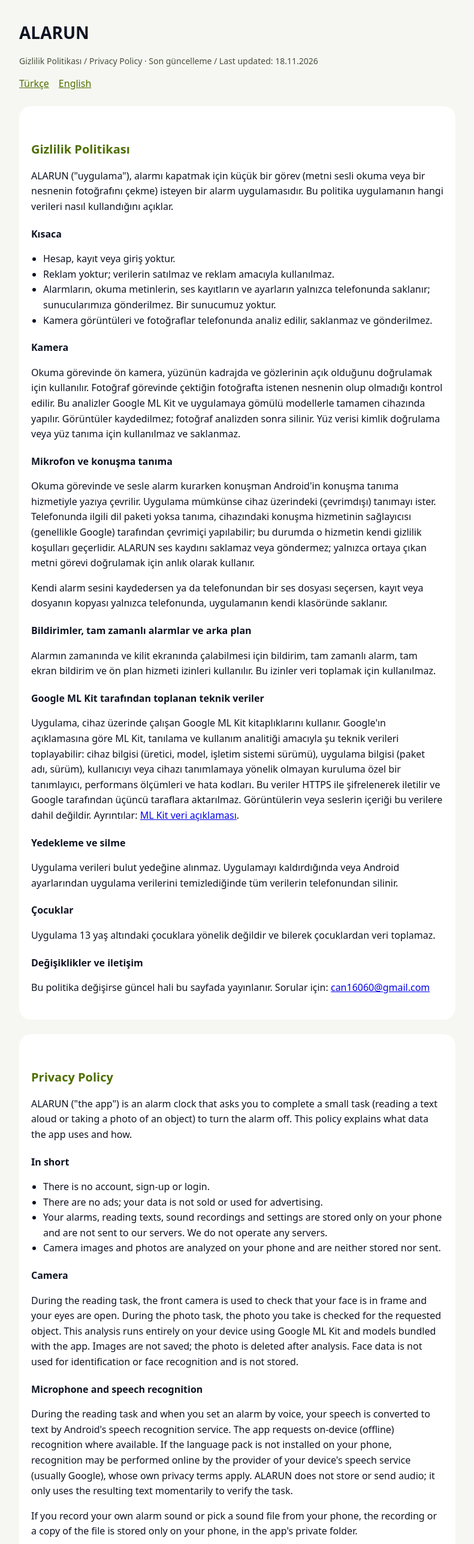
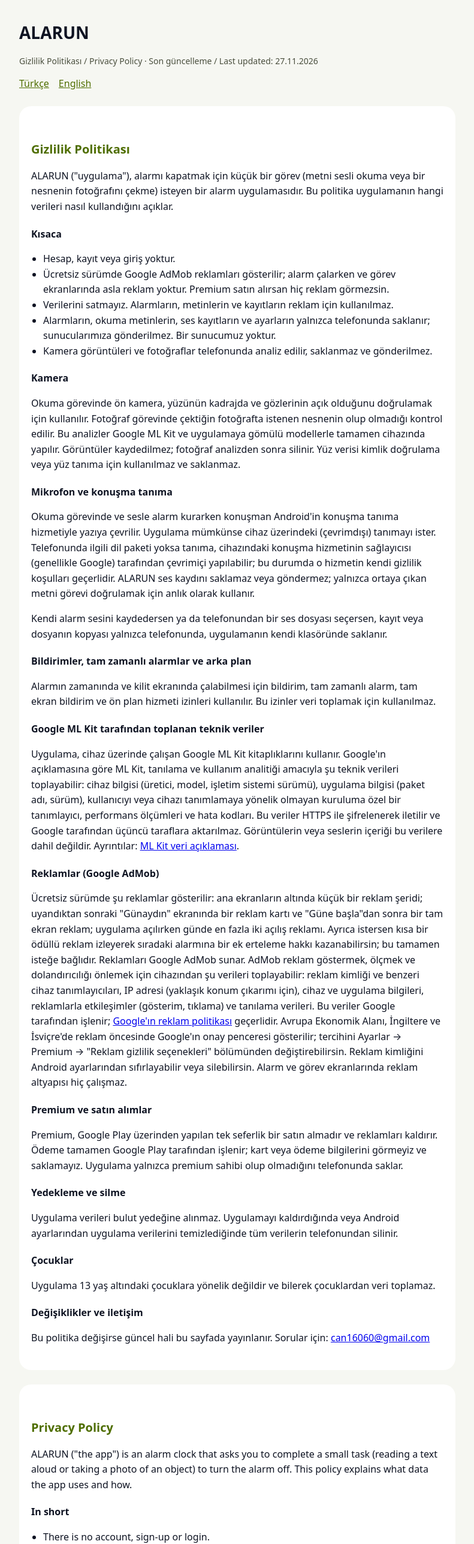
Before and after one commit to chicode-x/Alarun-privacy, a plain HTML site: page index.html in a window 1280 px wide. Shown: the top 2574 px of the page at 60% size, without its empty margins (244-1035 px from the left). Drawn offline with Linux system fonts and the light colour scheme.

Commit message:
Gizlilik politikası: AdMob reklamları ve Premium satın alma eklendi
Co-Authored-By: Claude Opus 5.5 <noreply@anthropic.com>

```diff
--- a/index.html
+++ b/index.html
@@ -23,7 +23,7 @@
 <body>
 <main>
   <h1>ALARUN</h1>
-  <p class="meta">Gizlilik Politikası / Privacy Policy · Son güncelleme / Last updated: 18.11.2026</p>
+  <p class="meta">Gizlilik Politikası / Privacy Policy · Son güncelleme / Last updated: 27.11.2026</p>
   <nav><a href="#tr">Türkçe</a><a href="#en">English</a></nav>
 
   <section class="lang" id="tr" lang="tr">
@@ -33,7 +33,8 @@
     <h3>Kısaca</h3>
     <ul>
       <li>Hesap, kayıt veya giriş yoktur.</li>
-      <li>Reklam yoktur; verilerin satılmaz ve reklam amacıyla kullanılmaz.</li>
+      <li>Ücretsiz sürümde Google AdMob reklamları gösterilir; alarm çalarken ve görev ekranlarında asla reklam yoktur. Premium satın alırsan hiç reklam görmezsin.</li>
+      <li>Verilerini satmayız. Alarmların, metinlerin ve kayıtların reklam için kullanılmaz.</li>
       <li>Alarmların, okuma metinlerin, ses kayıtların ve ayarların yalnızca telefonunda saklanır; sunucularımıza gönderilmez. Bir sunucumuz yoktur.</li>
       <li>Kamera görüntüleri ve fotoğraflar telefonunda analiz edilir, saklanmaz ve gönderilmez.</li>
     </ul>
@@ -50,6 +51,12 @@
 
     <h3>Google ML Kit tarafından toplanan teknik veriler</h3>
     <p>Uygulama, cihaz üzerinde çalışan Google ML Kit kitaplıklarını kullanır. Google'ın açıklamasına göre ML Kit, tanılama ve kullanım analitiği amacıyla şu teknik verileri toplayabilir: cihaz bilgisi (üretici, model, işletim sistemi sürümü), uygulama bilgisi (paket adı, sürüm), kullanıcıyı veya cihazı tanımlamaya yönelik olmayan kuruluma özel bir tanımlayıcı, performans ölçümleri ve hata kodları. Bu veriler HTTPS ile şifrelenerek iletilir ve Google tarafından üçüncü taraflara aktarılmaz. Görüntülerin veya seslerin içeriği bu verilere dahil değildir. Ayrıntılar: <a href="https://developers.google.com/ml-kit/android-data-disclosure">ML Kit veri açıklaması</a>.</p>
+
+    <h3>Reklamlar (Google AdMob)</h3>
+    <p>Ücretsiz sürümde şu reklamlar gösterilir: ana ekranların altında küçük bir reklam şeridi; uyandıktan sonraki "Günaydın" ekranında bir reklam kartı ve "Güne başla"dan sonra bir tam ekran reklam; uygulama açılırken günde en fazla iki açılış reklamı. Ayrıca istersen kısa bir ödüllü reklam izleyerek sıradaki alarmına bir ek erteleme hakkı kazanabilirsin; bu tamamen isteğe bağlıdır. Reklamları Google AdMob sunar. AdMob reklam göstermek, ölçmek ve dolandırıcılığı önlemek için cihazından şu verileri toplayabilir: reklam kimliği ve benzeri cihaz tanımlayıcıları, IP adresi (yaklaşık konum çıkarımı için), cihaz ve uygulama bilgileri, reklamlarla etkileşimler (gösterim, tıklama) ve tanılama verileri. Bu veriler Google tarafından işlenir; <a href="https://policies.google.com/technologies/ads">Google'ın reklam politikası</a> geçerlidir. Avrupa Ekonomik Alanı, İngiltere ve İsviçre'de reklam öncesinde Google'ın onay penceresi gösterilir; tercihini Ayarlar → Premium → "Reklam gizlilik seçenekleri" bölümünden değiştirebilirsin. Reklam kimliğini Android ayarlarından sıfırlayabilir veya silebilirsin. Alarm ve görev ekranlarında reklam altyapısı hiç çalışmaz.</p>
+
+    <h3>Premium ve satın alımlar</h3>
+    <p>Premium, Google Play üzerinden yapılan tek seferlik bir satın almadır ve reklamları kaldırır. Ödeme tamamen Google Play tarafından işlenir; kart veya ödeme bilgilerini görmeyiz ve saklamayız. Uygulama yalnızca premium sahibi olup olmadığını telefonunda saklar.</p>
 
     <h3>Yedekleme ve silme</h3>
     <p>Uygulama verileri bulut yedeğine alınmaz. Uygulamayı kaldırdığında veya Android ayarlarından uygulama verilerini temizlediğinde tüm verilerin telefonundan silinir.</p>
@@ -68,7 +75,8 @@
     <h3>In short</h3>
     <ul>
       <li>There is no account, sign-up or login.</li>
-      <li>There are no ads; your data is not sold or used for advertising.</li>
+      <li>The free version shows Google AdMob ads; there are never ads while an alarm is ringing or on task screens. If you buy Premium, you see no ads at all.</li>
+      <li>We do not sell your data. Your alarms, texts and recordings are not used for advertising.</li>
       <li>Your alarms, reading texts, sound recordings and settings are stored only on your phone and are not sent to our servers. We do not operate any servers.</li>
       <li>Camera images and photos are analyzed on your phone and are neither stored nor sent.</li>
     </ul>
@@ -86,6 +94,12 @@
     <h3>Technical data collected by Google ML Kit</h3>
     <p>The app uses Google ML Kit libraries that run on your device. According to Google, ML Kit may collect the following technical data for diagnostics and usage analytics: device information (manufacturer, model, OS version), app information (package name, version), a per-installation identifier that is not intended to identify a user or device, performance metrics and error codes. This data is encrypted in transit using HTTPS and is not transferred to third parties by Google. It does not include the content of images or audio. Details: <a href="https://developers.google.com/ml-kit/android-data-disclosure">ML Kit data disclosure</a>.</p>
 
+    <h3>Ads (Google AdMob)</h3>
+    <p>The free version shows these ads: a small banner at the bottom of the main screens; an ad card on the "Good morning" screen after you wake up and one full-screen ad after "Start your day"; and at most two app-open ads per day when you open the app. You can also choose to watch a short rewarded ad to earn one extra snooze for your next alarm; this is entirely optional. Ads are served by Google AdMob. To show and measure ads and prevent fraud, AdMob may collect from your device: the advertising ID and similar device identifiers, IP address (used to infer approximate location), device and app information, ad interactions (impressions, clicks) and diagnostic data. This data is processed by Google under <a href="https://policies.google.com/technologies/ads">Google's advertising policies</a>. In the European Economic Area, the UK and Switzerland, Google's consent form is shown before any ads; you can change your choice in Settings → Premium → "Ad privacy options". You can reset or delete your advertising ID in Android settings. The ad SDK never runs on alarm or task screens.</p>
+
+    <h3>Premium and purchases</h3>
+    <p>Premium is a one-time purchase made through Google Play that removes ads. Payment is handled entirely by Google Play; we never see or store your card or payment details. The app only stores on your phone whether you own Premium.</p>
+
     <h3>Backup and deletion</h3>
     <p>App data is excluded from cloud backup. Uninstalling the app or clearing its data in Android settings deletes all of your data from your phone.</p>
 
```
